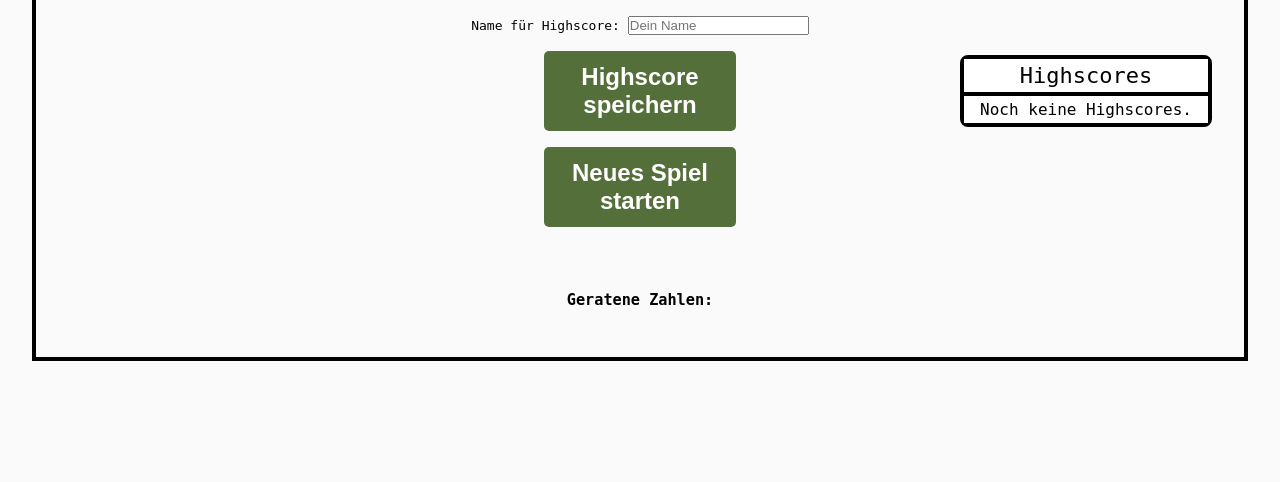
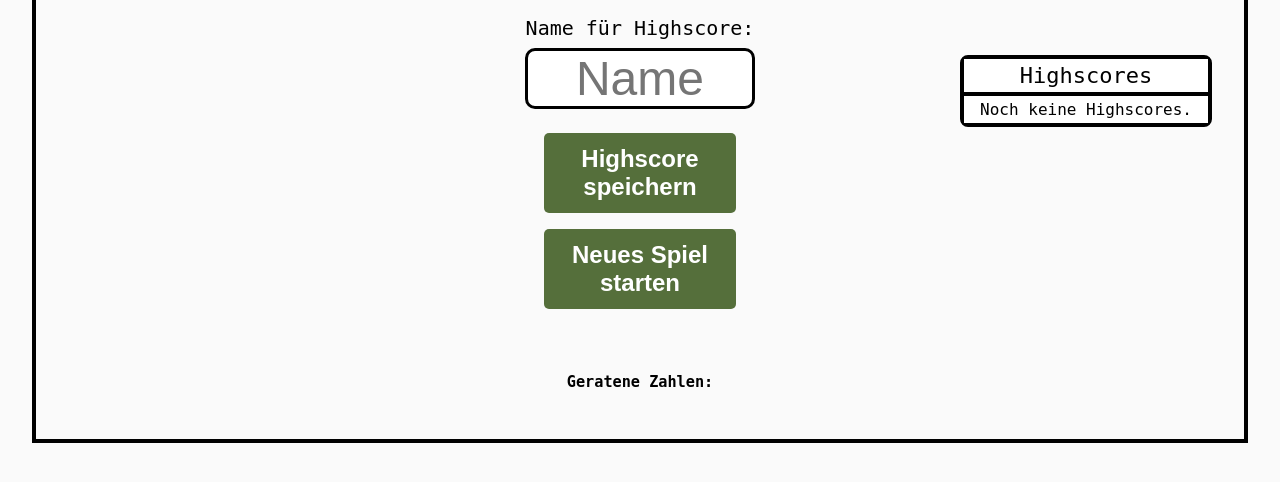
Before and after one commit to ChristophSchule/Zahlenraten, a Flask app: template app/templates/game_over.html in a window 1280 px wide. Shown: the part 269-751 px from the top of the page. Run offline with Flask 3, Linux system fonts and the light colour scheme; the template is opened without the code that fills it, so the values that code supplies are empty.

Commit message:
Style Angepasst für Highscore Namen eingabe

```diff
--- a/app/static/css/style.css
+++ b/app/static/css/style.css
@@ -65,11 +65,14 @@
     grid-area: header;
 }
 
-.userInputPrompt, .usernameInputPrompt, .savedNotice {
+.userInputPrompt {
     font-size: 3rem;
     grid-area: text1;
 }
-
+.usernameInputPrompt, .savedNotice {
+    font-size: 1.25rem;
+    grid-area: text1;
+}
 .userInput, .usernameInput {
     outline: none;
     width: 14rem;
--- a/app/templates/game_over.html
+++ b/app/templates/game_over.html
@@ -4,12 +4,12 @@
 <div class="content">
     <h1 class="gameHeader">🎉 Glückwunsch!</h1>
     <span class="userInputPrompt">Du hast die richtige Zahl <strong>{{ number_to_guess }}</strong> erraten!</span>
-    <div class="form-container">
+    <div class="form-container" >
         {% if not score_saved %}
-        <form action="{{ url_for('main.save_score_route') }}" method="post" id="saveScoreForm">
-            <label for="usernameInputPrompt">Name für Highscore:</label>
-            <input id="usernameInput" name="username" type="text" maxlength="32" placeholder="Dein Name" required />
-            <div class="button-row" style="align-items: center;">
+        <form action="{{ url_for('main.save_score_route') }}" method="post" id="saveScoreForm" style="display:flex; flex-direction:column; align-items:center; gap:8px;">
+            <label class="usernameInputPrompt" style="text-align: center;">Name für Highscore:</label>
+            <input class="usernameInput" name="username" type="text" maxlength="32" placeholder="Name" required />
+            <div class="button-row" >
                 <button type="submit" name="save" value="savename" class="saveScoreBtn">Highscore speichern</button>
             </div>
         </form>
```
